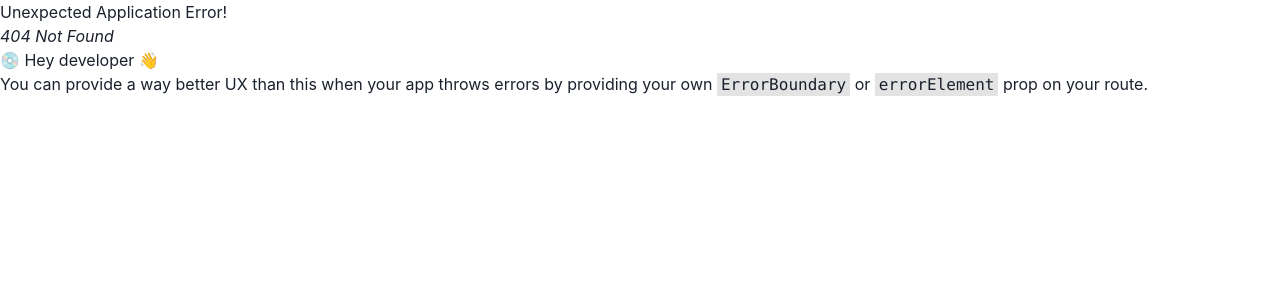
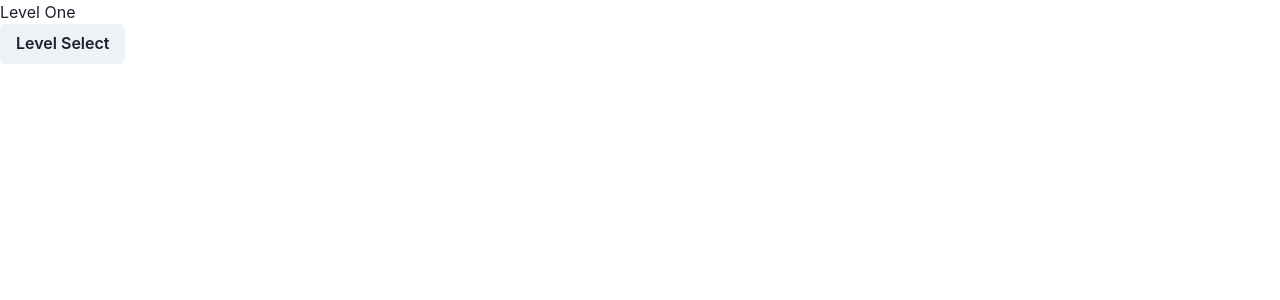
Before and after one commit to keimdm/exceed-game, a React (Vite) app in the folder client/: page /level-one in a window 1280 px wide. Before the commit this address had no page. Shown: the top 300 px of the page. Built offline with nearby package versions, Linux system fonts and the light colour scheme.

Commit message:
added level 1

```diff
--- a/client/src/main.jsx
+++ b/client/src/main.jsx
@@ -9,6 +9,7 @@ import Levels from './pages/Levels.jsx'
 import Scores from './pages/Scores.jsx'
 import Account from './pages/Account.jsx'
 import SignUp from './pages/SignUp.jsx'
+import LevelOne from './pages/LevelOne.jsx'
 
 // Creates the router for the app
 const router = createBrowserRouter([
@@ -36,6 +37,10 @@ const router = createBrowserRouter([
 		path: "/signup",
 		element: <SignUp />,
 	},
+	{
+		path: "/level-one",
+		element: <LevelOne />,
+	},
 ]);
 
 ReactDOM.createRoot(document.getElementById("root")).render(
--- a/client/src/pages/LevelOne.jsx
+++ b/client/src/pages/LevelOne.jsx
@@ -0,0 +1,18 @@
+import { Button } from '@chakra-ui/react';
+import { Link } from "react-router-dom";
+
+function LevelOne() {
+
+    return (
+        <>
+            <p>Level One</p>
+            <Link to={`/levels`}>
+                <Button>
+                    Level Select
+                </Button>
+            </Link>
+        </>
+    )
+}
+
+export default LevelOne;
--- a/client/src/pages/Levels.jsx
+++ b/client/src/pages/Levels.jsx
@@ -9,6 +9,11 @@ function Levels() {
             {loggedIn() ? (
                 <>
                     <p>Levels</p>
+                    <Link to={`/level-one`}>
+                        <Button>
+                            Level 1
+                        </Button>
+                    </Link>
                     <Link to={`/`}>
                         <Button>
                             Home Page
```
